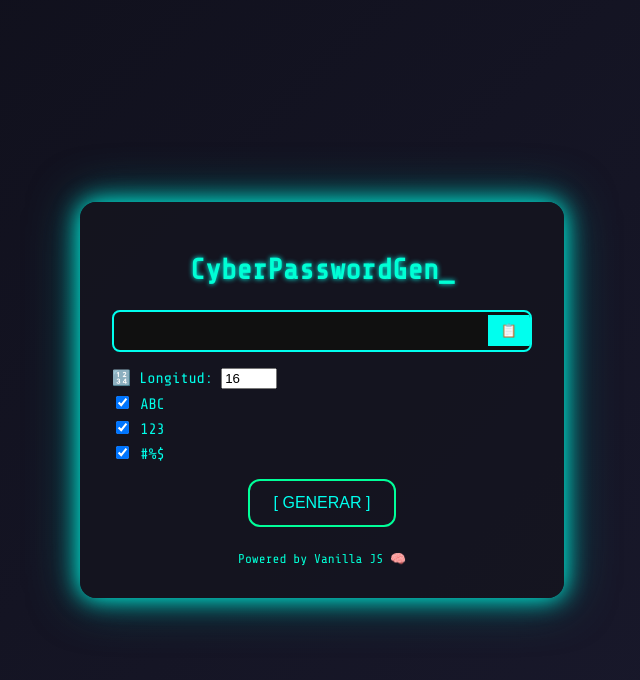
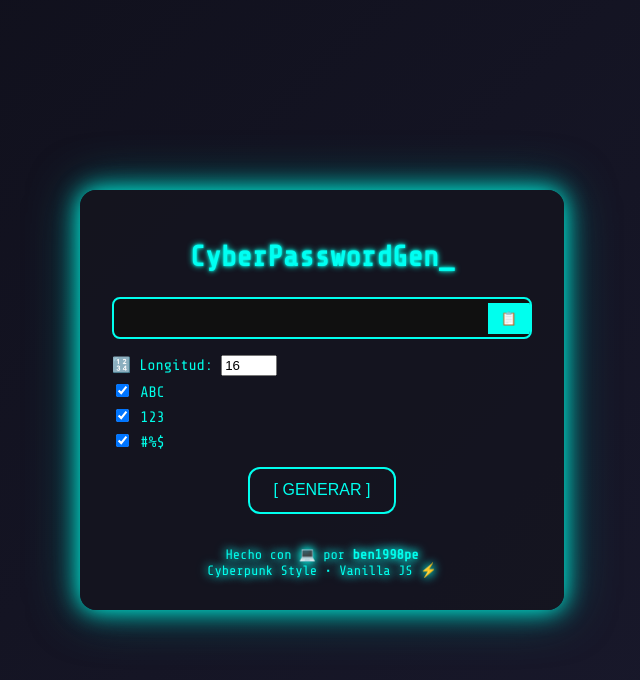
Before and after one commit to ben1998pe/cyber-password-generator, a plain HTML site: page index.html in a window 1280 px wide. Shown: the whole page, without its empty margins (318-958 px from the left). Drawn offline with nearby package versions, Linux system fonts and the light colour scheme.

Commit message:
Mejorar diseño: glitch en el título, animación de entrada y footer cyberpunk

```diff
--- a/index.html
+++ b/index.html
@@ -1,32 +1,64 @@
 <!DOCTYPE html>
 <html lang="es">
 <head>
-  <meta charset="UTF-8">
-  <meta name="viewport" content="width=device-width, initial-scale=1">
-  <title>CyberPasswordGen</title>
-  <link rel="stylesheet" href="style.css">
-  <link href="https://fonts.googleapis.com/css2?family=Share+Tech+Mono&display=swap" rel="stylesheet">
+  <meta charset="UTF-8" />
+  <meta name="viewport" content="width=device-width, initial-scale=1" />
+  <meta name="theme-color" content="#00ffee" />
+  <meta name="description" content="Generador de contraseñas seguras estilo cyberpunk. Hecho con HTML, CSS y JavaScript puro." />
+  <title>CyberPasswordGen ⚡</title>
+
+  <!-- Favicon temporal con ícono de rayo -->
+  <link rel="icon" href="https://fav.farm/⚡" />
+
+  <!-- Fuente estilo consola futurista -->
+  <link href="https://fonts.googleapis.com/css2?family=Share+Tech+Mono&display=swap" rel="stylesheet" />
+
+  <!-- Animación inicial -->
+  <style>
+    body {
+      animation: introFade 1s ease-out;
+    }
+    @keyframes introFade {
+      0% {
+        opacity: 0;
+        transform: translateY(20px);
+      }
+      100% {
+        opacity: 1;
+        transform: translateY(0);
+      }
+    }
+  </style>
+
+  <!-- CSS principal -->
+  <link rel="stylesheet" href="style.css" />
 </head>
 <body>
   <div class="neon-container">
-    <h1>CyberPasswordGen_</h1>
+
+    <!-- Título animado estilo glitch -->
+    <h1 class="glitch" data-text="CyberPasswordGen_">CyberPasswordGen_</h1>
 
     <div class="terminal-output">
-      <input type="text" id="password" readonly>
+      <input type="text" id="password" readonly />
       <button id="copyBtn">📋</button>
     </div>
 
     <div class="options">
-      <label>🔢 Longitud: <input type="number" id="length" min="4" max="50" value="16"></label>
-      <label><input type="checkbox" id="uppercase" checked> ABC</label>
-      <label><input type="checkbox" id="numbers" checked> 123</label>
-      <label><input type="checkbox" id="symbols" checked> #%$</label>
+      <label>🔢 Longitud: <input type="number" id="length" min="4" max="50" value="16" /></label>
+      <label><input type="checkbox" id="uppercase" checked /> ABC</label>
+      <label><input type="checkbox" id="numbers" checked /> 123</label>
+      <label><input type="checkbox" id="symbols" checked /> #%$</label>
     </div>
 
     <button id="generateBtn">[ GENERAR ]</button>
 
-    <footer>Powered by <span>Vanilla JS</span> 🧠</footer>
+    <footer class="glow-footer">
+      Hecho con 💻 por <strong>ben1998pe</strong><br />
+      <span>Cyberpunk Style • Vanilla JS ⚡</span>
+    </footer>
   </div>
+
   <script src="main.js"></script>
 </body>
 </html>
--- a/style.css
+++ b/style.css
@@ -24,10 +24,40 @@ body {
 h1 {
   font-size: 1.8rem;
   margin-bottom: 1.5rem;
-  color: #00ffd5;
-  text-shadow: 0 0 5px #00fff2;
 }
 
+/* Glitch effect */
+.glitch {
+  position: relative;
+  color: #00fff2;
+  text-shadow: 0 0 3px #00fff2, 0 0 6px #00ffe1;
+  animation: flicker 2s infinite alternate;
+}
+
+.glitch::before,
+.glitch::after {
+  content: attr(data-text);
+  position: absolute;
+  left: 0;
+  width: 100%;
+  overflow: hidden;
+}
+
+.glitch::before {
+  top: -2px;
+  color: #f0f;
+  z-index: -1;
+  animation: glitchTop 2s infinite linear alternate-reverse;
+}
+
+.glitch::after {
+  top: 2px;
+  color: #0ff;
+  z-index: -1;
+  animation: glitchBottom 1.5s infinite linear alternate-reverse;
+}
+
+/* Entrada del generador */
 .terminal-output {
   display: flex;
   align-items: center;
@@ -70,7 +100,7 @@ h1 {
 
 #generateBtn {
   background: transparent;
-  border: 2px solid #00ff99;
+  border: 2px solid #00ffee;
   color: #00ffee;
   padding: 0.8rem 1.5rem;
   cursor: pointer;
@@ -84,8 +114,58 @@ h1 {
   color: #000;
 }
 
-footer {
-  margin-top: 1.5rem;
-  font-size: 0.8rem;
-  color: #00ffd5;
+/* Footer brillante */
+.glow-footer {
+  margin-top: 2rem;
+  font-size: 0.85rem;
+  color: #00ffee;
+  text-shadow: 0 0 8px #00ffee, 0 0 12px #00ffee;
+  animation: flicker 3s infinite;
 }
+
+/* Flicker animation */
+@keyframes flicker {
+  0%, 18%, 22%, 25%, 53%, 57%, 100% {
+    opacity: 1;
+  }
+  20%, 24%, 55% {
+    opacity: 0.3;
+  }
+}
+
+/* Glitch keyframes */
+@keyframes glitchTop {
+  0% {
+    clip: rect(0, 9999px, 0, 0);
+  }
+  5% {
+    clip: rect(0, 9999px, 100%, 0);
+  }
+  10% {
+    clip: rect(0, 9999px, 0, 0);
+  }
+  15% {
+    clip: rect(10%, 9999px, 90%, 0);
+  }
+  100% {
+    clip: rect(0, 9999px, 0, 0);
+  }
+}
+
+@keyframes glitchBottom {
+  0% {
+    clip: rect(0, 9999px, 0, 0);
+  }
+  5% {
+    clip: rect(20%, 9999px, 80%, 0);
+  }
+  10% {
+    clip: rect(0, 9999px, 0, 0);
+  }
+  15% {
+    clip: rect(30%, 9999px, 60%, 0);
+  }
+  100% {
+    clip: rect(0, 9999px, 0, 0);
+  }
+}
```
